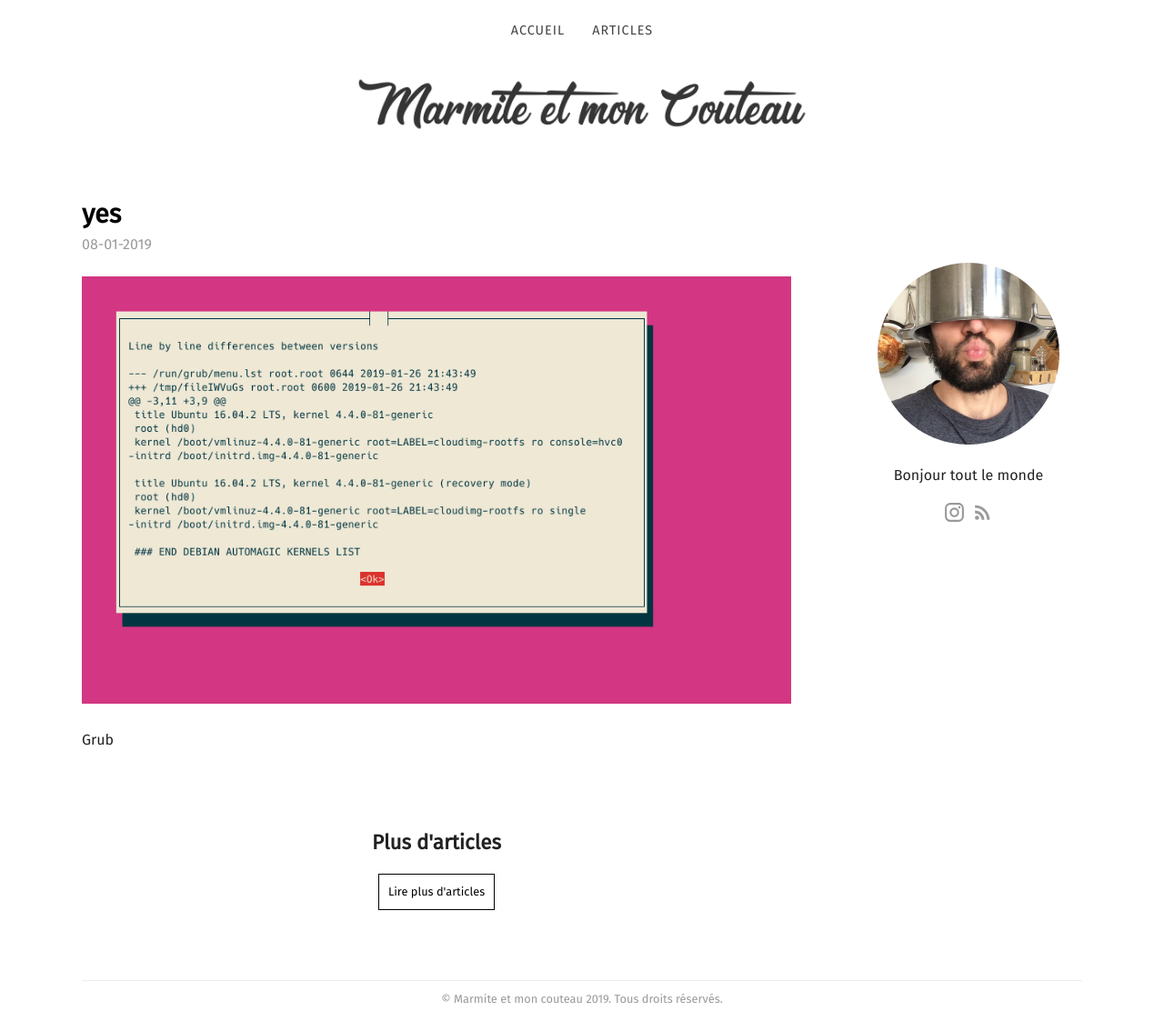
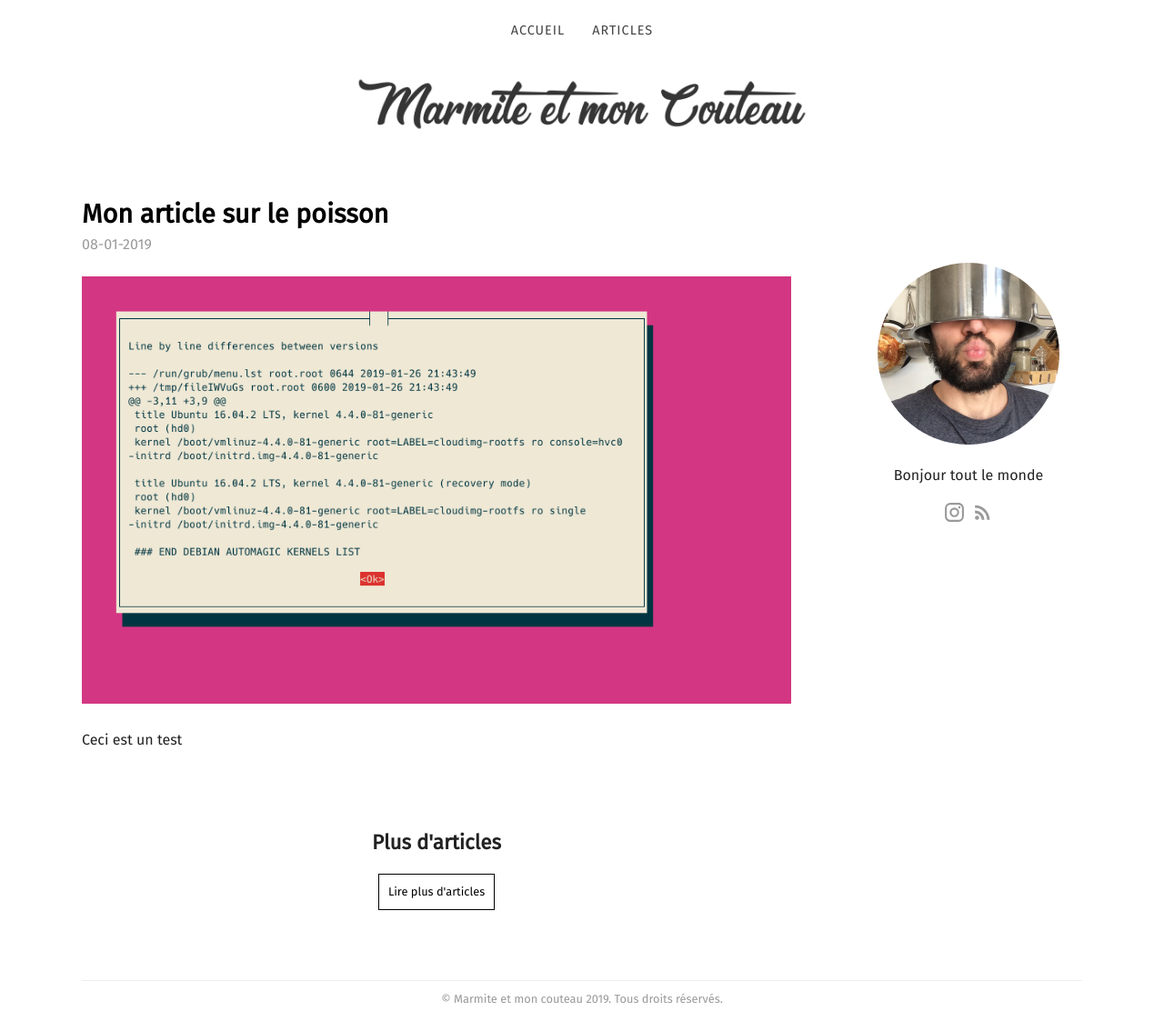
Before and after one commit to marmiteetmoncouteau/marmite-web, a Jekyll site: the page built from _posts/2019-01-08-yes.md, in a window 1280 px wide and 1134 px high. Shown: the whole window at 91% size. Built offline with Jekyll 4.4.1, drawn with Linux system fonts in a browser that asks for light colours; some web fonts are replaced.

Commit message:
Update from Forestry.io - Updated 2019-01-08-yes.md

```diff
--- a/_posts/2019-01-08-yes.md
+++ b/_posts/2019-01-08-yes.md
@@ -1,11 +1,10 @@
 ---
 date: 2019-01-08 17:00:00 +0000
-title: 'yes'
+title: Mon article sur le poisson
 categories:
-- ok
-- 'yes'
-- lolisme
+- poisson
+- supermarché
 featured_image: "/uploads/Screen Shot 2019-01-27 at 10.44.24.png"
 
 ---
-Grub
+Ceci est un test
```
